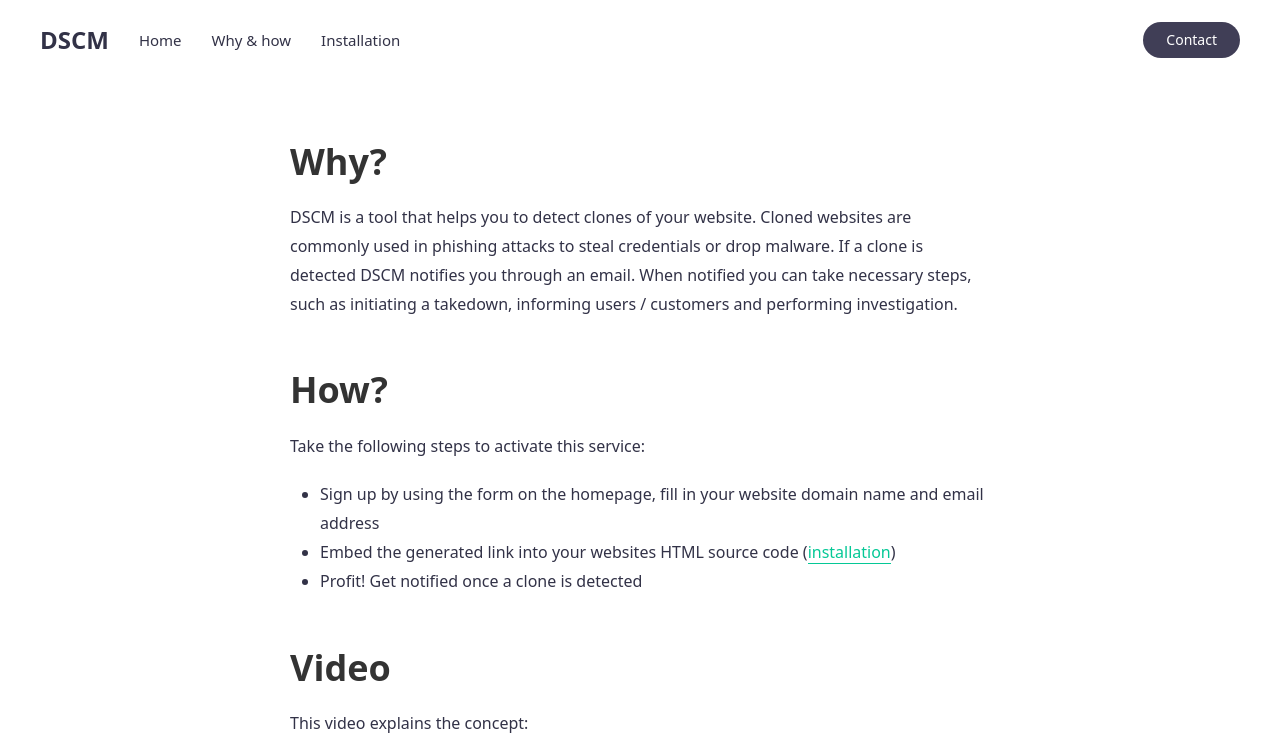
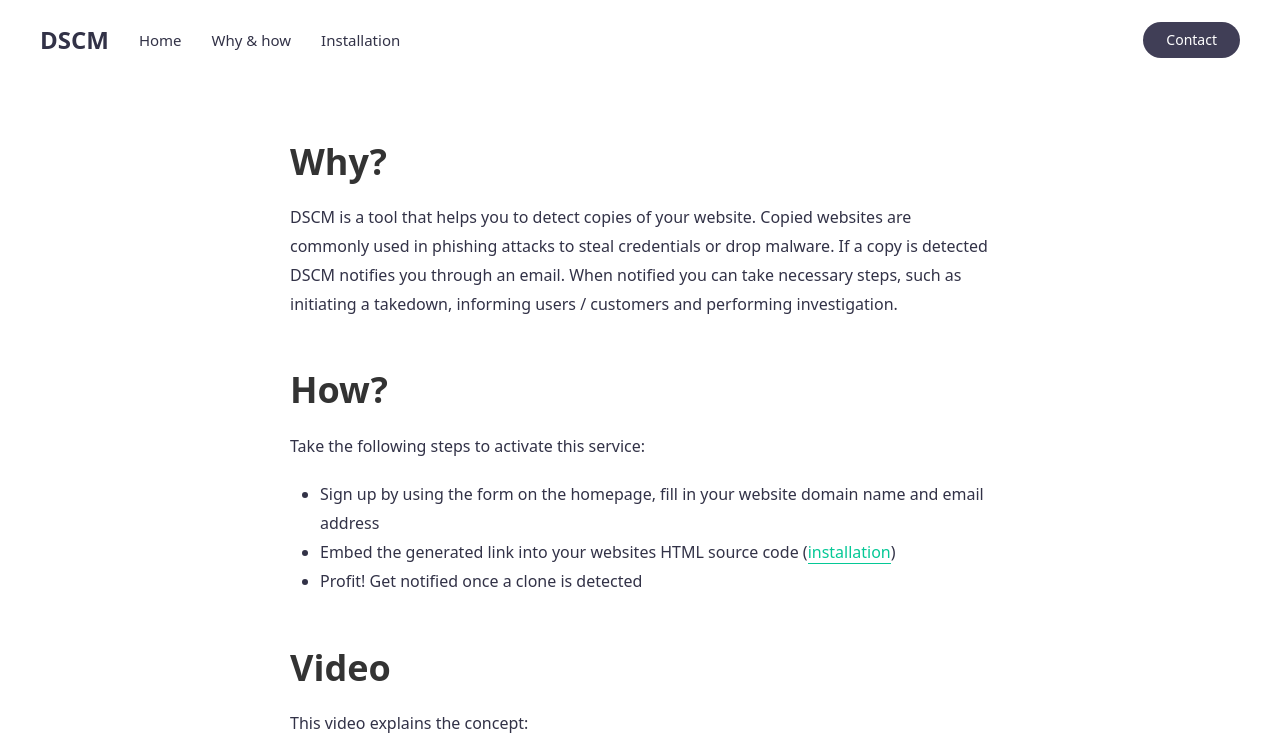
Before and after one commit to didsomeonecloneme/didsomeonecloneme.github.io, a Jekyll site: the page built from whyhow.md, in a window 1280 px wide, cut to the strip 0-754 px from the top of the page. Built offline with Jekyll 4.4.1, drawn with Linux system fonts in a browser that asks for light colours.

Commit message:
Update whyhow.md

```diff
--- a/whyhow.md
+++ b/whyhow.md
@@ -9,7 +9,7 @@ description: DSCM is a free to use tool that helps you to detect malicious clone
 
 # Why?
 
-DSCM is a tool that helps you to detect clones of your website. Cloned websites are commonly used in phishing attacks to steal credentials or drop malware. If a clone is detected DSCM notifies you through an email.
+DSCM is a tool that helps you to detect copies of your website. Copied websites are commonly used in phishing attacks to steal credentials or drop malware. If a copy is detected DSCM notifies you through an email.
 When notified you can take necessary steps, such as initiating a takedown, informing users / customers and performing investigation.
 
 # How?
```
